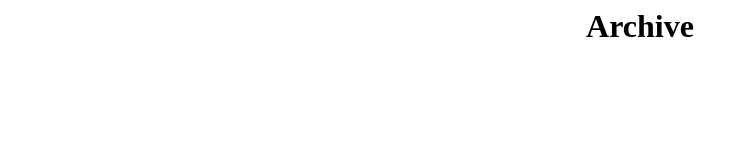
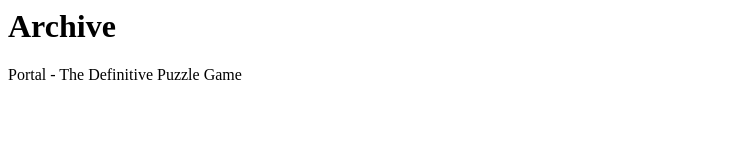
Before and after one commit to atomic-ozzy/MegaGameShrooms, a plain HTML site: page index.html in a window 1280 px wide. Shown: the whole page, without its empty margins (0-749 px from the left). Drawn offline with Linux system fonts and the light colour scheme.

Commit message:
Update index.html

```diff
--- a/index.html
+++ b/index.html
@@ -3,9 +3,7 @@
     <title>Homepage Zone 1|MegaGameShrooms</title>
   </head>
   <body>
-    <center>
       <h1>Archive</h1>
-    </center>
-      <p></p>
+      <p>Portal - The Definitive Puzzle Game</p>
   </body>
 </html>
```
